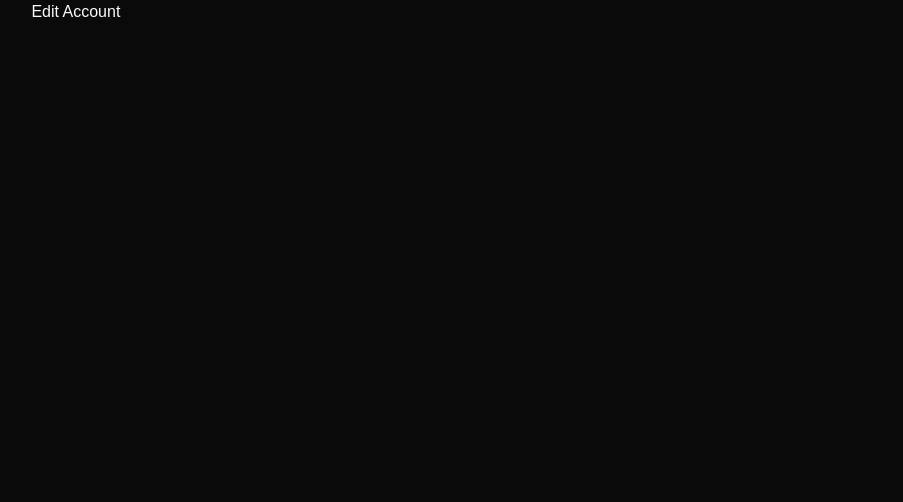
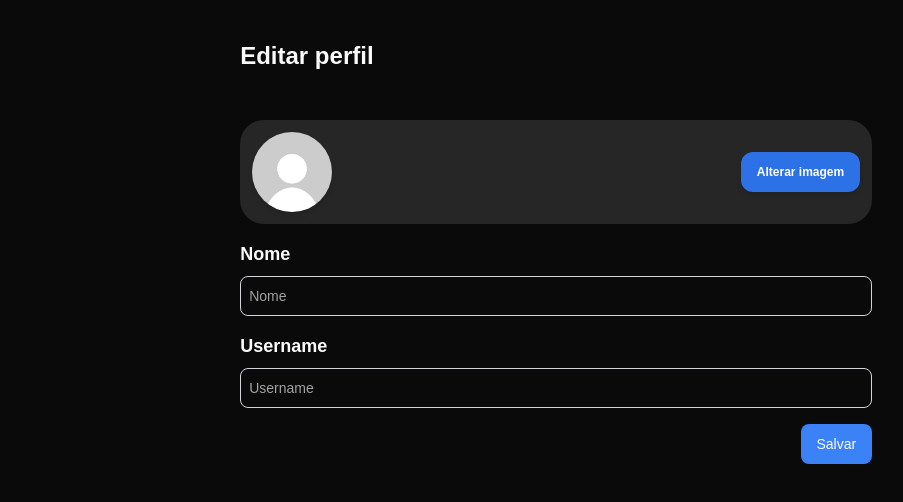
Before and after one commit to m4rrec0s/Threadly, a Next.js app in the folder fontend/: page /account/edit in a window 1280 px wide. Shown: the top 502 px of the page, without its empty margins (199-1102 px from the left). Built offline with nearby package versions, Linux system fonts and the light colour scheme.

Commit message:
feat: implement profile editing with image upload and username validation
refactor: improve the layout of the post page so that comments scroll on the y-axis. In addition to improving the fetch logic of the post, comments, replies, likes, users, etc.

```diff
--- a/fontend/app/[username]/components/ProfileHeader.tsx
+++ b/fontend/app/[username]/components/ProfileHeader.tsx
@@ -6,6 +6,7 @@ import {
 } from "../../components/ui/avatar";
 import { User } from "../../types/Users";
 import Link from "next/link";
+import { useRouter } from "next/navigation";
 
 interface ProfileHeaderProps {
   userF: User;
@@ -16,7 +17,6 @@ interface ProfileHeaderProps {
   isFollowed: boolean;
   setIsModalFollowersOpen: (value: boolean) => void;
   setIsModalFollowingOpen: (value: boolean) => void;
-  setEditProfile: (value: boolean) => void;
   handleFollowUser: () => void;
   handleUnFollowUser: () => void;
 }
@@ -28,12 +28,17 @@ export default function ProfileHeader({
   isFollowed,
   setIsModalFollowersOpen,
   setIsModalFollowingOpen,
-  setEditProfile,
   handleFollowUser,
   handleUnFollowUser,
 }: ProfileHeaderProps) {
+  const router = useRouter();
+
+  const handleEditProfileClick = () => {
+    router.push("/account/edit");
+  };
+
   return (
-    <div className="flex gap-6 max-sm:flex-col items-center w-full justify-start mb-6">
+    <div className="flex gap-6 max-sm:flex-col items-center w-full sm:justify-start mb-6">
       <Avatar className="w-[150px] h-[150px] max-sm:w-[100px] max-sm:h-[100px]">
         <AvatarImage
           src={
@@ -82,26 +87,26 @@ export default function ProfileHeader({
         {userF.username === user?.username ? (
           <div className="flex gap-4 mt-4">
             <Button
-              onClick={() => setEditProfile(true)}
-              className="bg-gray-800 text-white px-4 py-2 rounded-lg hover:bg-gray-900"
+              onClick={handleEditProfileClick}
+              className="bg-gray-800 text-white px-4 py-2 rounded-lg hover:bg-gray-900 w-fit"
             >
               Editar perfil
             </Button>
-            <Button className="bg-gray-800 text-white px-4 py-2 rounded-lg hover:bg-gray-900">
+            <Button className="bg-gray-800 text-white px-4 py-2 rounded-lg hover:bg-gray-900 w-fit">
               Itens Arquivados
             </Button>
           </div>
         ) : !isFollowing ? (
           <Button
             onClick={() => handleFollowUser()}
-            className="mt-4 px-4 py-2 rounded-lg"
+            className="mt-4 px-4 py-2 rounded-lg w-fit"
           >
             {isFollowed ? "Seguir de volta" : "Seguir"}
           </Button>
         ) : (
           <Button
             onClick={() => handleUnFollowUser()}
-            className="mt-4 bg-gray-600 hover:bg-gray-700 px-4 py-2 rounded-lg"
+            className="mt-4 bg-gray-600 hover:bg-gray-700 px-4 py-2 rounded-lg w-fit"
           >
             Deixar de seguir
           </Button>
--- a/fontend/app/account/edit/page.tsx
+++ b/fontend/app/account/edit/page.tsx
@@ -1,7 +1,183 @@
+"use client";
+
+import { useState, useEffect } from "react";
+import { useAuth } from "@/app/context/authContext";
+import { useToast } from "@/app/hooks/use-toast";
+import axiosClient from "@/app/services/axiosClient";
+import { Input } from "@/app/components/ui/input";
+import { Button } from "@/app/components/ui/button";
+import { CheckCircle } from "lucide-react";
+import {
+  DropdownMenu,
+  DropdownMenuContent,
+  DropdownMenuItem,
+  DropdownMenuSeparator,
+  DropdownMenuTrigger,
+} from "@/app/components/ui/dropdown-menu";
+import {
+  Avatar,
+  AvatarFallback,
+  AvatarImage,
+} from "@/app/components/ui/avatar";
+
 const AccountEditPage = () => {
+  const { user, updateUser } = useAuth();
+  const [name, setName] = useState(user?.name || "");
+  const [newUsername, setNewUsername] = useState(user?.username || "");
+  const [profileImage, setProfileImage] = useState<File | "">("");
+  const [currentImage, setCurrentImage] = useState(user?.image || "");
+  const [previewImage, setPreviewImage] = useState<string>("");
+  const [error, setError] = useState<string | null>(null);
+  const { toast } = useToast();
+
+  useEffect(() => {
+    if (profileImage) {
+      const reader = new FileReader();
+      reader.onloadend = () => {
+        setPreviewImage(reader.result as string);
+      };
+      reader.readAsDataURL(profileImage);
+    } else {
+      setPreviewImage("");
+    }
+  }, [profileImage]);
+
+  const handleRemoveImage = () => {
+    setProfileImage("");
+    setPreviewImage("");
+    setCurrentImage("");
+  };
+
+  const handleEditProfile = async (e: React.FormEvent) => {
+    e.preventDefault();
+    const formData = new FormData();
+    formData.append("name", name);
+    formData.append("username", newUsername);
+    if (profileImage !== "") {
+      formData.append("image", profileImage);
+    } else {
+      formData.append("image", "");
+    }
+
+    try {
+      const response = await axiosClient.put(`/users/${user?.id}`, formData, {
+        headers: {
+          "Content-Type": "multipart/form-data",
+        },
+      });
+      const updatedUser = response.data;
+      setError(null);
+      toast({
+        title: "Perfil atualizado",
+        description: "Seu perfil foi atualizado com sucesso",
+      });
+      updateUser(updatedUser);
+    } catch (error: unknown) {
+      setError("Erro ao editar perfil - " + (error as Error).message);
+    }
+  };
+
   return (
-    <section>
-      <h1>Edit Account</h1>
+    <section className="max-w-2xl mx-auto py-10 px-5">
+      <div className="flex flex-col gap-12">
+        <h1 className="text-2xl font-bold">Editar perfil</h1>
+        <form onSubmit={handleEditProfile} className="flex flex-col gap-4">
+          <DropdownMenu>
+            <div className="w-full flex justify-between items-center py-3 px-3 bg-muted rounded-3xl">
+              <div className="flex items-center gap-2">
+                <Avatar className="w-[80px] h-[80px] shadow-md">
+                  <AvatarImage
+                    src={
+                      previewImage ||
+                      (currentImage
+                        ? `http://localhost:8080/uploads/avatar/${currentImage}`
+                        : "/usuario-sem-foto-de-perfil.jpg")
+                    }
+                    className="object-cover"
+                  />
+                  <AvatarFallback>
+                    <div className="flex-grow bg-slate-500 animate-pulse"></div>
+                  </AvatarFallback>
+                </Avatar>
+                <div>
+                  <h3 className="text-lg font-semibold">{user?.username}</h3>
+                  <h4 className="text-gray-400 text-sm">{user?.name}</h4>
+                </div>
+              </div>
+              <DropdownMenuTrigger asChild>
+                <Button className="text-xs font-semibold shadow-md rounded-xl">
+                  Alterar imagem
+                </Button>
+              </DropdownMenuTrigger>
+            </div>
+            <DropdownMenuContent>
+              <DropdownMenuSeparator />
+              <DropdownMenuItem onSelect={handleRemoveImage}>
+                Remover imagem
+              </DropdownMenuItem>
+              <DropdownMenuItem
+                onSelect={() => document.getElementById("fileInput")?.click()}
+              >
+                Carregar nova imagem
+              </DropdownMenuItem>
+            </DropdownMenuContent>
+          </DropdownMenu>
+          <div className="flex flex-col gap-2">
+            <label htmlFor="name" className="text-lg font-semibold">
+              Nome
+            </label>
+            <Input
+              name="name"
+              type="text"
+              placeholder="Nome"
+              value={name}
+              onChange={(e) => setName(e.target.value)}
+              className="p-2 border border-gray-300 rounded-lg"
+            />
+          </div>
+          <div className="flex flex-col gap-2">
+            <label htmlFor="username" className="text-lg font-semibold">
+              Username
+            </label>
+            <Input
+              name="username"
+              type="text"
+              placeholder="Username"
+              value={newUsername}
+              onChange={(e) => setNewUsername(e.target.value)}
+              className="p-2 border border-gray-300 rounded-lg"
+            />
+            {newUsername.length >= 4 && (
+              <div className="text-green-600 flex items-center gap-1 text-sm mt-1">
+                <CheckCircle className="w-3 h-3" />
+                <span className="text-xs">Username disponível</span>
+              </div>
+            )}
+            <Input
+              type="file"
+              accept="image/*"
+              id="fileInput"
+              onChange={(e) =>
+                setProfileImage(e.target.files ? e.target.files[0] : "")
+              }
+              className="p-2 border border-gray-300 rounded-lg hidden"
+            />
+            {error && (
+              <div>
+                <p className="text-red-500 text-xs">{error}</p>
+              </div>
+            )}
+          </div>
+          <div className="flex justify-end">
+            <Button
+              type="submit"
+              className="bg-blue-500 text-white px-4 py-2 rounded-lg"
+            >
+              Salvar
+            </Button>
+          </div>
+        </form>
+      </div>
     </section>
   );
 };
--- a/fontend/app/components/PostActions.tsx
+++ b/fontend/app/components/PostActions.tsx
@@ -31,7 +31,7 @@ const PostActions: React.FC<PostActionsProps> = ({
     : false;
 
   return (
-    <div className="flex flex-col mt-1">
+    <div className="flex flex-col mt-0">
       <div className="space-x-4">
         <Button
           variant="link"
--- a/fontend/app/hooks/useApi.ts
+++ b/fontend/app/hooks/useApi.ts
@@ -4,6 +4,7 @@ import { User } from "../types/Users";
 import { Post } from "../types/Posts";
 import { Follow } from "../types/Follows";
 import axios from "axios";
+import { Like } from "../types/Likes";
 
 export const useApi = () => {
   const [posts, setPosts] = useState<Post[]>([]);
@@ -11,9 +12,11 @@ export const useApi = () => {
   const [error, setError] = useState("");
   const [loading, setLoading] = useState(true);
 
-  const getPosts = useCallback(async () => {
+  const getPosts = useCallback(async (page = 1, perPage = 5) => {
     try {
-      const response = await axiosClient.get("/posts");
+      const response = await axiosClient.get(
+        `/posts?_page=${page}&_per_page=${perPage}`
+      );
       const userResponse = await axiosClient.get("/users");
       const usersData = userResponse.data;
       const postsData = response.data;
@@ -129,10 +132,11 @@ export const useApi = () => {
 
   const toggleLike = async (postId: string, userId: string) => {
     try {
-      const post = posts.find((post) => post.id === postId);
-      if (!post) return;
-
-      const hasLiked = post.likes.some((like) => like.user_id === userId);
+      // Buscar post do servidor para verificar se já foi curtido
+      const postFromServer = await getPostById(postId);
+      const hasLiked = postFromServer.likes.some(
+        (like: Like) => like.user_id === userId
+      );
 
       if (hasLiked) {
         await axiosClient.delete("/likes", {
@@ -142,13 +146,13 @@ export const useApi = () => {
           },
         });
         setPosts((prevPosts) =>
-          prevPosts.map((post) =>
-            post.id === postId
+          prevPosts.map((p) =>
+            p.id === postId
               ? {
-                  ...post,
-                  likes: post.likes.filter((like) => like.user_id !== userId),
+                  ...p,
+                  likes: p.likes.filter((like) => like.user_id !== userId),
                 }
-              : post
+              : p
           )
         );
       } else {
@@ -157,12 +161,9 @@ export const useApi = () => {
           user_id: userId,
         });
         const newLike = response.data;
-
         setPosts((prevPosts) =>
-          prevPosts.map((post) =>
-            post.id === postId
-              ? { ...post, likes: [...post.likes, newLike] }
-              : post
+          prevPosts.map((p) =>
+            p.id === postId ? { ...p, likes: [...p.likes, newLike] } : p
           )
         );
       }
```
Also changed, not shown: fontend/app/[username]/ClientPage.tsx (+20 -91 lines), fontend/app/p/[post_id]/page.tsx (+24 -38 lines).
